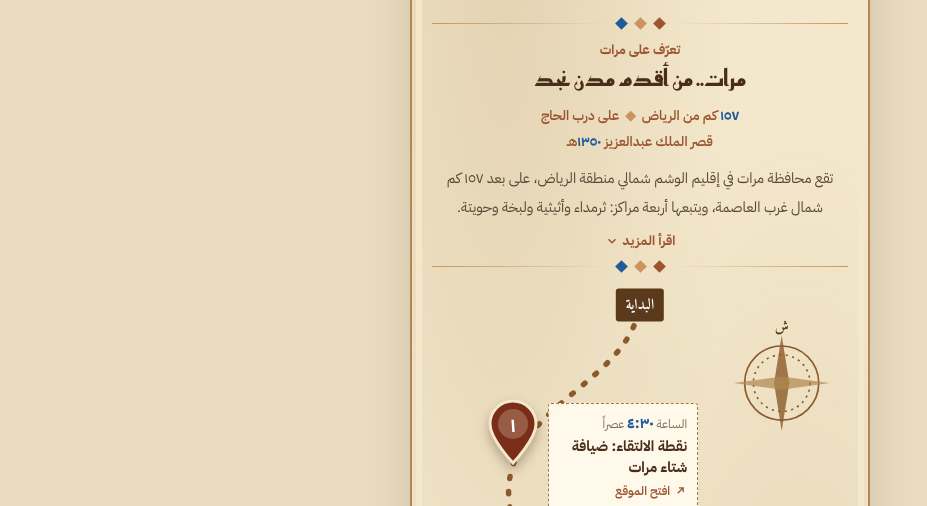
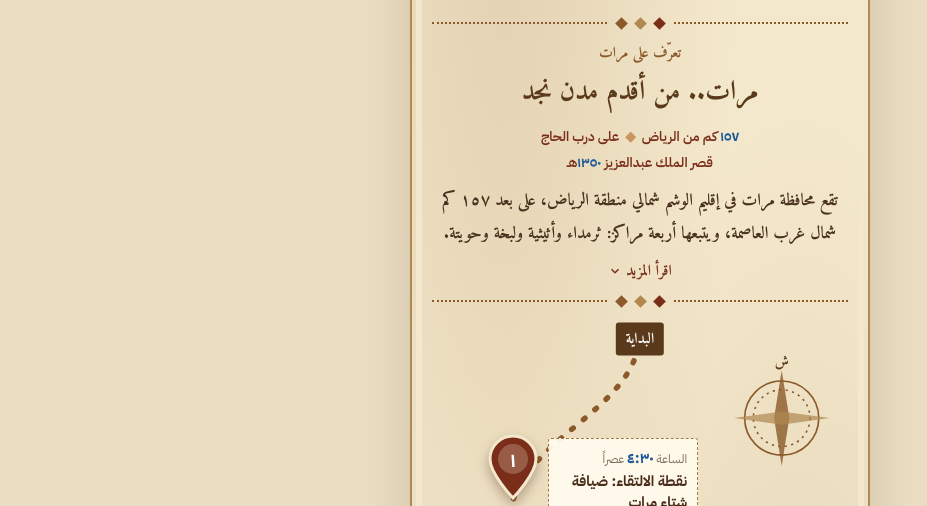
Before and after one commit to baladiyat-marat/baladiyat-marat.github.io, a plain HTML site: page shita/masar/4.html in a window 1280 px wide. Shown: the part 294-800 px from the top of the page, without its empty margins (0-927 px from the left). Drawn offline with Linux system fonts and the light colour scheme.

Commit message:
نبذة مرات بطابع الخريطة القديمة في التصميم ٤
Co-Authored-By: Claude Opus 5.5 <noreply@anthropic.com>
Claude-Session: https://claude.ai/code/session_01BNDTi5gFWkYV2YWwbX3ADq

```diff
--- a/shita/masar/4.html
+++ b/shita/masar/4.html
@@ -81,6 +81,13 @@ h1{font-family:"Amiri",serif!important;font-size:32px!important;color:#5a3a1a!im
 .about button{font:inherit;font-size:13px;font-weight:700;color:#9c5530;background:none;border:none;cursor:pointer;padding:2px 0 12px;display:inline-flex;align-items:center;gap:4px}
 .about button svg{width:14px;height:14px;transition:transform .2s}
 .about.open button svg{transform:rotate(180deg)}
+.about h2{font-family:"Amiri",serif!important;font-size:27px!important;color:#5a3a1a!important}
+.about .k{color:#8b5a2b!important;font-family:"Amiri",serif;font-size:15px!important}
+.about p{font-family:"Amiri",serif;font-size:17px!important;line-height:1.9!important;color:#4a3220!important}
+.about .facts{color:#7a2e1a!important}
+.about .orn:before,.about .orn:after{background:none!important;border-top:2px dotted #8b5a2b;height:0!important}
+.about .orn i{background:#7a2e1a!important}.about .orn i:nth-child(2){background:#b08850!important}.about .orn i:nth-child(3){background:#8b5a2b!important}
+.about button{color:#7a2e1a!important;font-family:"Amiri",serif;font-size:15px!important}
 </style>
 </head>
 <body>
```
Also changed, not shown: shita/masar/index.html (+1 -1 lines).
